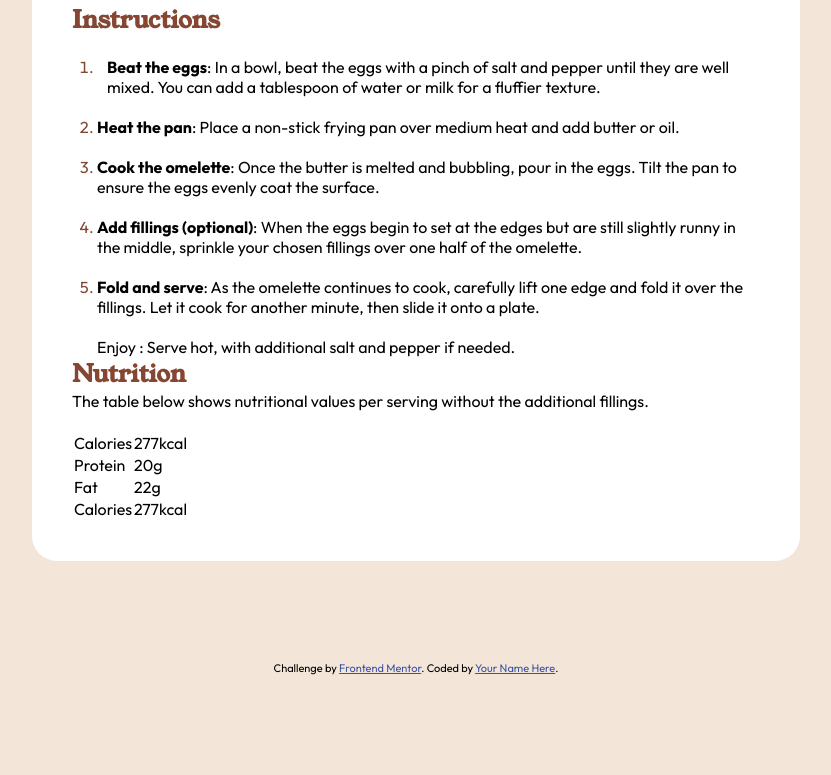
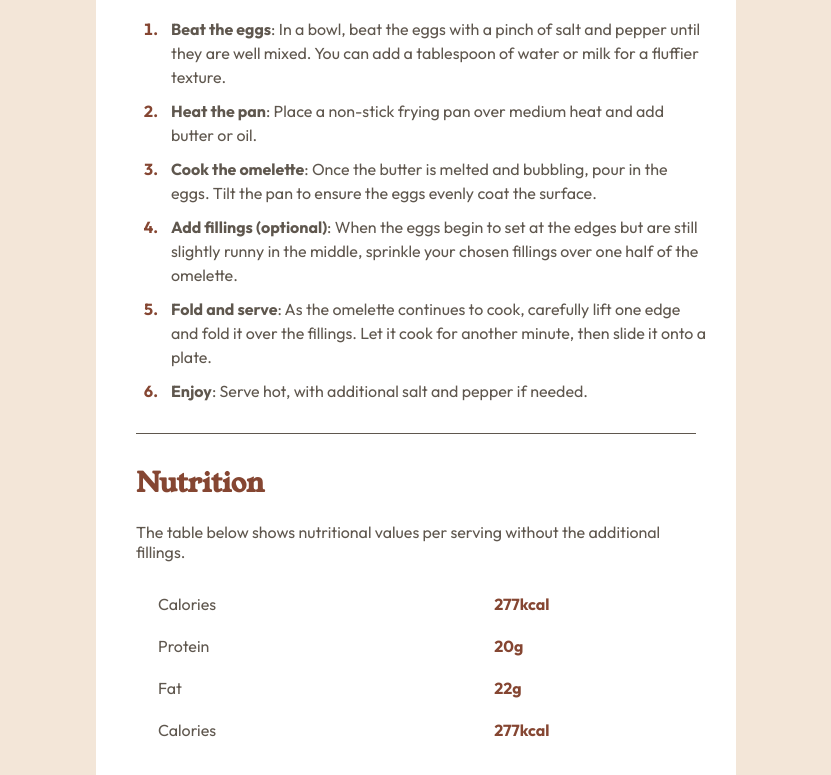
Before and after one commit to madroosterlab/FEM-RecipePage, a plain HTML site: page index.html in a window 1280 px wide. Shown: the part 1086-1861 px from the top of the page, without its empty margins (224-1055 px from the left). Before the commit the page ends 1761 px from the top, so only its background shows below. Drawn offline with Linux system fonts and the light colour scheme.

Commit message:
Styling colors.

```diff
--- a/index.html
+++ b/index.html
@@ -13,8 +13,12 @@
     />
 
     <title>Frontend Mentor | Recipe page</title>
-    <link rel="shortcut icon" href="/assets/images/favicon-32x32.png" type="image/x-icon">
-    <link rel="stylesheet" href="style.css">
+    <link
+      rel="shortcut icon"
+      href="/assets/images/favicon-32x32.png"
+      type="image/x-icon"
+    />
+    <link rel="stylesheet" href="style.css" />
     <!-- Feel free to remove these styles or customise in your own stylesheet 👍 -->
     <style>
       .attribution {
@@ -42,9 +46,15 @@
       <aside>
         <h3>Preparation time</h3>
         <ul>
-          <li><span>Approximately 10 minutes</span></li>
-          <li><span>Preparation: 5 minutes</span></li>
-          <li><span>Cooking: 5 minutes</span></li>
+          <li>
+            <span><strong>Total</strong>: Approximately 10 minutes</span>
+          </li>
+          <li>
+            <span><strong>Preparation</strong>: 5 minutes</span>
+          </li>
+          <li>
+            <span><strong>Cooking</strong>: 5 minutes</span>
+          </li>
         </ul>
       </aside>
       <section class="ingredients">
@@ -55,7 +65,10 @@
           <li><span>Pepper, to taste</span></li>
           <li><span>1 tablespoon of butter or oil</span></li>
           <li>
-            <span>Optional fillings: cheese, diced vegetables, cooked meats, herbs</span>
+            <span
+              >Optional fillings: cheese, diced vegetables, cooked meats,
+              herbs</span
+            >
           </li>
         </ul>
       </section>
@@ -63,52 +76,68 @@
         <h2>Instructions</h2>
         <ol>
           <li>
-            <span><strong>Beat the eggs</strong>: In a bowl, beat the eggs with a
+            <span
+              ><strong>Beat the eggs</strong>: In a bowl, beat the eggs with a
               pinch of salt and pepper until they are well mixed. You can add a
-            tablespoon of water or milk for a fluffier texture.</span>
+              tablespoon of water or milk for a fluffier texture.</span
+            >
           </li>
           <li>
-            <strong>Heat the pan</strong>: Place a non-stick frying pan over
-            medium heat and add butter or oil.
+            <span
+              ><strong>Heat the pan</strong>: Place a non-stick frying pan over
+              medium heat and add butter or oil.</span
+            >
           </li>
           <li>
-            <strong>Cook the omelette</strong>: Once the butter is melted and
+            <span
+              ><strong>Cook the omelette</strong>: Once the butter is melted and
               bubbling, pour in the eggs. Tilt the pan to ensure the eggs evenly
-            coat the surface.
+              coat the surface.</span
+            >
           </li>
           <li>
-            <strong>Add fillings (optional)</strong>: When the eggs begin to set
-            at the edges but are still slightly runny in the middle, sprinkle
-            your chosen fillings over one half of the omelette.
+            <span
+              ><strong>Add fillings (optional)</strong>: When the eggs begin to
+              set at the edges but are still slightly runny in the middle,
+              sprinkle your chosen fillings over one half of the omelette.</span
+            >
           </li>
           <li>
-            <strong>Fold and serve</strong>: As the omelette continues to cook,
-            carefully lift one edge and fold it over the fillings. Let it cook
-            for another minute, then slide it onto a plate.
+            <span
+              ><strong>Fold and serve</strong>: As the omelette continues to
+              cook, carefully lift one edge and fold it over the fillings. Let
+              it cook for another minute, then slide it onto a plate.</span
+            >
           </li>
-          <li<strong>Enjoy</strong>
-          : Serve hot, with additional salt and pepper if needed.</li>
+          <li>
+            <span
+              ><strong>Enjoy</strong>: Serve hot, with additional salt and
+              pepper if needed.</span
+            >
+          </li>
         </ol>
       </section>
       <section class="nutrition">
         <h2>Nutrition</h2>
-      <p>The table below shows nutritional values per serving without the
-      additional fillings.</p>
+        <p>
+          The table below shows nutritional values per serving without the
+          additional fillings.
+        </p>
         <table>
-        <tr>
-          <td>Calories</td>
+          <tr class="row">
+            <th scope="row">Calories</th>
             <td>277kcal</td>
           </tr>
-      <tr>
-          <td>Protein</td>
+          <tr class="row">
+            <th scope="row">Protein</th>
             <td>20g</td>
           </tr>
-      <tr>
-          <td>Fat</td>
+          <tr class="row">
+            <th scope="row">Fat</th>
             <td>22g</td>
           </tr>
           <tr>
-          <td>Calories</td>
+            <th scope="row">Calories</th>
             <td>277kcal</td>
           </tr>
         </table>
--- a/style.css
+++ b/style.css
@@ -14,9 +14,10 @@
 body {
   background-color: hsl(30, 54%, 90%);
   font-family: Outfit;
+  color: hsl(30, 10%, 34%);
 }
 main {
-  width: 60%;
+  width: 50%;
   background-color: white;
   border-radius: 25px;
   margin: 100px auto;
@@ -33,10 +34,24 @@ aside {
   padding-top: 0;
   border-radius: 10px;
 }
+.instructions li {
+  line-height: 1.5;
+}
+.ingredients,
+.instructions,
+.nutrition {
+  margin-top: 30px;
+  padding-bottom: 20px;
+}
+.instructions,
+.ingredients {
+  border-bottom: 1px solid hsl(30, 10%, 34%);
+}
 h1 {
   font-size: 40px;
   padding-top: 25px;
   padding-bottom: 20px;
+  color: hsl(24, 5%, 18%);
   font-family: "Young Serif";
 }
 h3 {
@@ -46,6 +61,8 @@ h3 {
 }
 h2 {
   font-family: "Young Serif";
+  margin-bottom: 20px;
+  font-size: 27px;
 }
 p {
   padding-bottom: 20px;
@@ -54,10 +71,16 @@ ul,
 ol {
   margin-left: 25px;
 }
-ol {
-  padding-left: 0;
+ul li {
+  font-size: 12px;
+}
+ol li {
+  font-weight: bold;
 }
 span {
+  font-family: Outfit;
+  font-size: 16px;
+  font-weight: normal;
   position: relative;
   left: 10px;
 }
@@ -66,5 +89,17 @@ h2 {
   color: hsl(14, 45%, 36%);
 }
 li {
-  margin: 20px 0;
+  margin: 10px 0;
 }
+table {
+  width: 100%;
+  text-align: left;
+}
+th {
+  font-weight: normal;
+  padding: 10px 20px;
+}
+td {
+  color: hsl(14, 45%, 36%);
+  font-weight: bold;
+}
```
Lines whose indentation alone changed are shown as unchanged.
